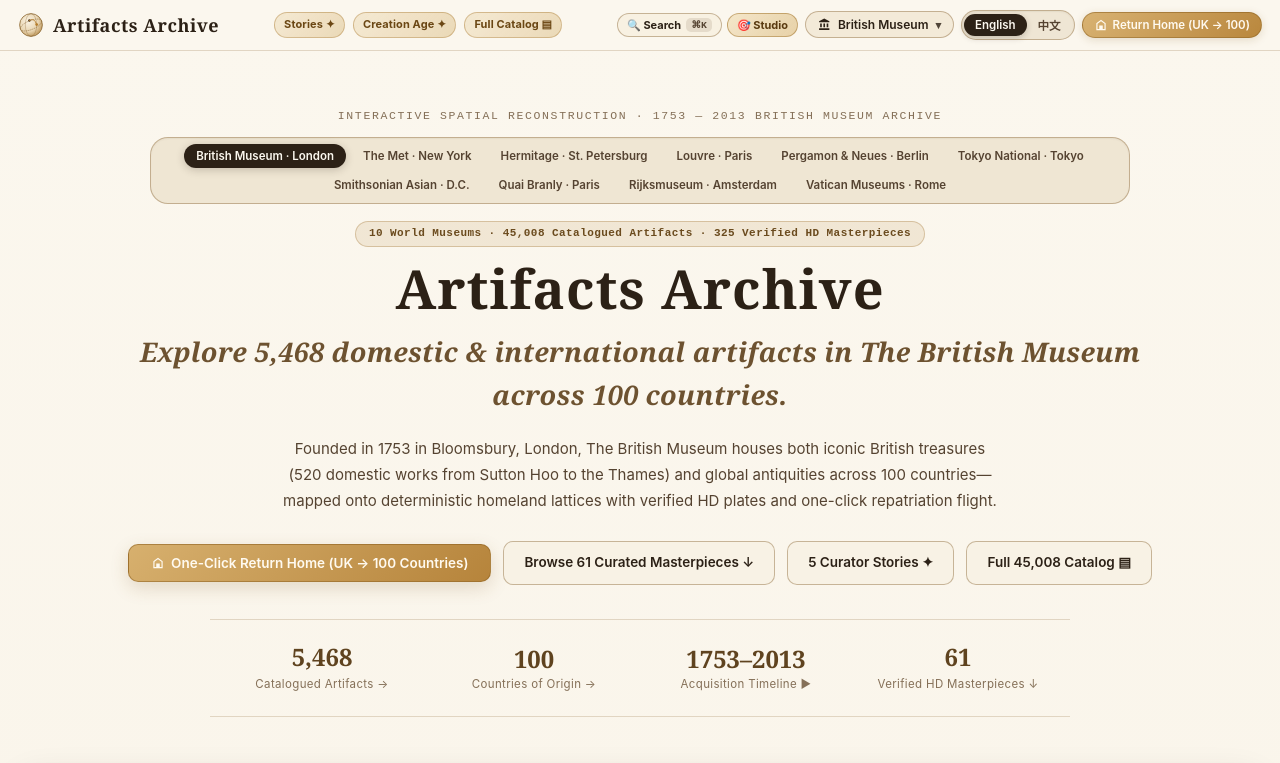
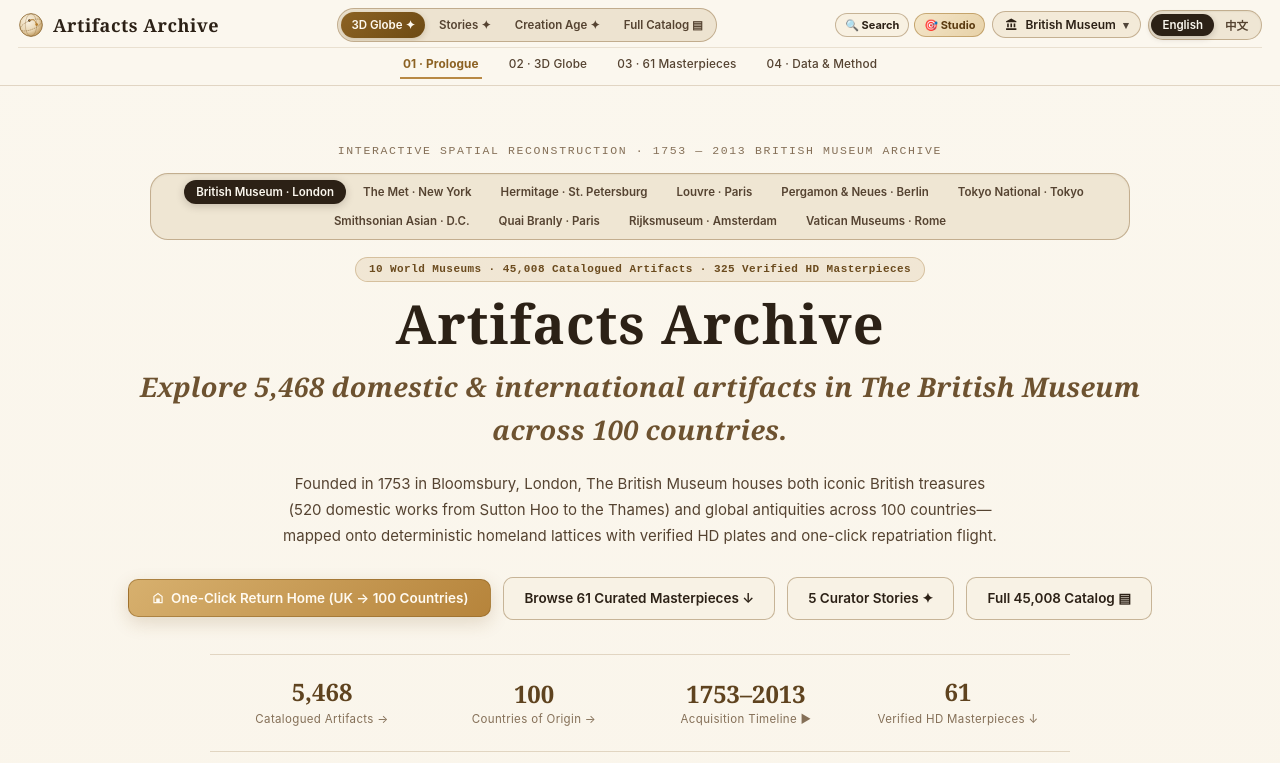
Before and after one commit to verse404/artifacts-archive, a plain HTML site: page public/index.html in a window 1280 px wide. Shown: the top 763 px of the page. Drawn offline with Linux system fonts and the light colour scheme.

Commit message:
Restore always-visible subsection bar in clean two-tier editorial navbar

```diff
--- a/public/css/catalog.css
+++ b/public/css/catalog.css
@@ -45,7 +45,7 @@
 #cat-hero-section,
 #cat-directory-section,
 #cat-matrix-section {
-  scroll-margin-top: 68px;
+  scroll-margin-top: 86px;
 }
 
 .cat-hero-deck {
@@ -1160,9 +1160,6 @@ html[lang="zh-CN"] #cat-sheet-title-primary {
 }
 
 @media (max-width: 820px) {
-  .cat-sec-links {
-    display: none;
-  }
   .cat-facets-grid {
     grid-template-columns: repeat(2, minmax(0, 1fr));
   }
--- a/public/css/creation-age.css
+++ b/public/css/creation-age.css
@@ -46,7 +46,7 @@
 #era-deck,
 #chrono-globe-section,
 #synchrony-section {
-  scroll-margin-top: 68px;
+  scroll-margin-top: 86px;
 }
 
 .ca-hero-deck {
@@ -738,9 +738,6 @@ html[lang="zh-CN"] #ca-main-title {
 }
 
 @media (max-width: 1040px) {
-  .ca-sec-links {
-    display: none;
-  }
   .era-cards-grid {
     grid-template-columns: repeat(2, minmax(0, 1fr));
   }
--- a/public/css/studio.css
+++ b/public/css/studio.css
@@ -761,22 +761,96 @@
   flex-wrap: wrap;
 }
 
+/* Unified Page Switcher Pill on index.html + Always-Visible Editorial Subsection Bar */
+.idx-page-switcher {
+  display: inline-flex;
+  align-items: center;
+  gap: 4px;
+  padding: 3px;
+  border-radius: 999px;
+  background: rgba(232, 219, 196, 0.72);
+  border: 1px solid var(--border-sepia-strong);
+  max-width: 100%;
+  overflow-x: auto;
+  scrollbar-width: none;
+}
+
+.idx-page-switcher::-webkit-scrollbar {
+  display: none;
+}
+
+.idx-page-pill {
+  text-decoration: none;
+  font-size: 11.5px;
+  font-weight: 600;
+  padding: 4px 10px;
+  border-radius: 999px;
+  color: var(--ink-body);
+  white-space: nowrap;
+  transition: background-color 0.15s ease, color 0.15s ease;
+}
+
+.idx-page-pill:hover {
+  color: var(--ink-strong);
+  background: rgba(255, 250, 240, 0.65);
+}
+
+.idx-page-pill.active {
+  background: linear-gradient(135deg, #8c6223, #6d4a14);
+  color: #fffaf0;
+  box-shadow: 0 2px 6px rgba(92, 62, 18, 0.22);
+}
+
 #site-nav .nav-inner {
   max-width: 1580px;
+  flex-wrap: wrap;
+  row-gap: 5px;
+  padding: 8px 18px 6px;
 }
 
-@media (max-width: 1640px) {
-  .nav-links a[data-nav-section],
-  .ca-sec-links,
-  .cat-sec-links {
+.idx-sec-links,
+.ca-sec-links,
+.cat-sec-links {
+  order: 4;
+  flex-basis: 100%;
+  width: 100%;
+  min-width: 0;
+  display: flex;
+  align-items: center;
+  justify-content: center;
+  gap: 24px;
+  padding-top: 5px;
+  border-top: 1px solid rgba(176, 150, 113, 0.24);
+  overflow-x: auto;
+  scrollbar-width: none;
+}
+
+.idx-sec-links::-webkit-scrollbar,
+.ca-sec-links::-webkit-scrollbar,
+.cat-sec-links::-webkit-scrollbar {
+  display: none;
+}
+
+.idx-sec-links a,
+.ca-sec-links a,
+.cat-sec-links a {
+  padding: 2px 3px 3px;
+  font-size: 11.8px;
+}
+
+@media (max-width: 1280px) {
+  .st-kbd-chip,
+  .nav-cta-btn {
     display: none;
   }
 }
 
-@media (max-width: 1180px) {
-  .st-kbd-chip,
-  .nav-cta-btn {
-    display: none;
+@media (max-width: 560px) {
+  .idx-sec-links,
+  .ca-sec-links,
+  .cat-sec-links {
+    justify-content: flex-start;
+    gap: 14px;
   }
 }
 
--- a/public/css/styles.css
+++ b/public/css/styles.css
@@ -213,7 +213,7 @@ html[lang="zh-CN"] .brand-text-primary {
 #globe-section,
 #masterpieces,
 #methodology {
-  scroll-margin-top: 66px;
+  scroll-margin-top: 86px;
 }
 
 .nav-cta-btn {
@@ -233,12 +233,6 @@ html[lang="zh-CN"] .brand-text-primary {
   cursor: pointer;
   box-shadow: 0 2px 8px rgba(120, 82, 24, 0.18);
   transition: transform 0.15s ease, filter 0.15s ease;
-}
-
-@media (max-width: 1340px) {
-  .nav-links a[data-nav-section] {
-    display: none;
-  }
 }
 
 .nav-cta-btn:hover {
@@ -2940,15 +2934,14 @@ html[lang="zh-CN"] .method-item h3 {
     gap: 6px;
   }
 
-  .nav-links a[data-nav-section],
   .nav-cta-btn {
     display: none;
   }
 
   .nav-links {
     display: flex;
-    gap: 6px;
-    order: 3;
+    gap: 14px;
+    order: 4;
     width: 100%;
     min-width: 0;
     justify-content: flex-start;
@@ -2956,6 +2949,7 @@ html[lang="zh-CN"] .method-item h3 {
     scrollbar-width: none;
   }
 
+  .idx-page-switcher,
   .st-page-switcher,
   .ca-page-switcher,
   .cat-page-switcher {
@@ -2964,6 +2958,7 @@ html[lang="zh-CN"] .method-item h3 {
     min-width: 0;
   }
 
+  .idx-page-pill,
   .st-page-pill,
   .ca-page-pill,
   .cat-page-pill {
--- a/public/index.html
+++ b/public/index.html
@@ -19,14 +19,17 @@
         <img class="brand-mark" src="./favicon.svg" alt="" width="26" height="26" />
         <span id="brand-primary" class="brand-text-primary" data-i18n="brandPrimary">Artifacts Archive</span>
       </a>
-      <nav class="nav-links" aria-label="Primary sections">
+      <div class="idx-page-switcher" role="navigation" aria-label="Exhibition lens pages">
+        <span class="idx-page-pill active" aria-current="page" data-i18n="navGlobeCurrent">3D Globe ✦</span>
+        <a id="nav-stories-link" class="idx-page-pill" href="./stories.html" data-i18n="navStories">Stories ✦</a>
+        <a id="nav-creation-age-link" class="idx-page-pill" href="./creation-age.html" data-i18n="navCreationAge">Creation Age ✦</a>
+        <a id="nav-catalog-link" class="idx-page-pill" href="./catalog.html" data-i18n="navFullCatalog">Full Catalog ▤</a>
+      </div>
+      <nav class="nav-links idx-sec-links" aria-label="Primary sections">
         <a href="#prologue" class="active" data-nav-section="prologue" data-i18n="navPrologue">01 · Prologue</a>
         <a href="#globe-section" data-nav-section="globe-section" data-i18n="navGlobe">02 · 3D Globe</a>
         <a href="#masterpieces" data-nav-section="masterpieces" data-i18n="navMasterpieces">03 · 61 Masterpieces</a>
         <a href="#methodology" data-nav-section="methodology" data-i18n="navMethod">04 · Data &amp; Method</a>
-        <a id="nav-stories-link" class="nav-creation-pill" href="./stories.html" data-i18n="navStories">Stories ✦</a>
-        <a id="nav-creation-age-link" class="nav-creation-pill" href="./creation-age.html" data-i18n="navCreationAge">Creation Age ✦</a>
-        <a id="nav-catalog-link" class="nav-creation-pill" href="./catalog.html" data-i18n="navFullCatalog">Full Catalog ▤</a>
       </nav>
       <div class="nav-right">
         <div id="nav-museum-dropdown" class="museum-dropdown nav-museum-dropdown">
```
Also changed, not shown: public/js/app.js.
